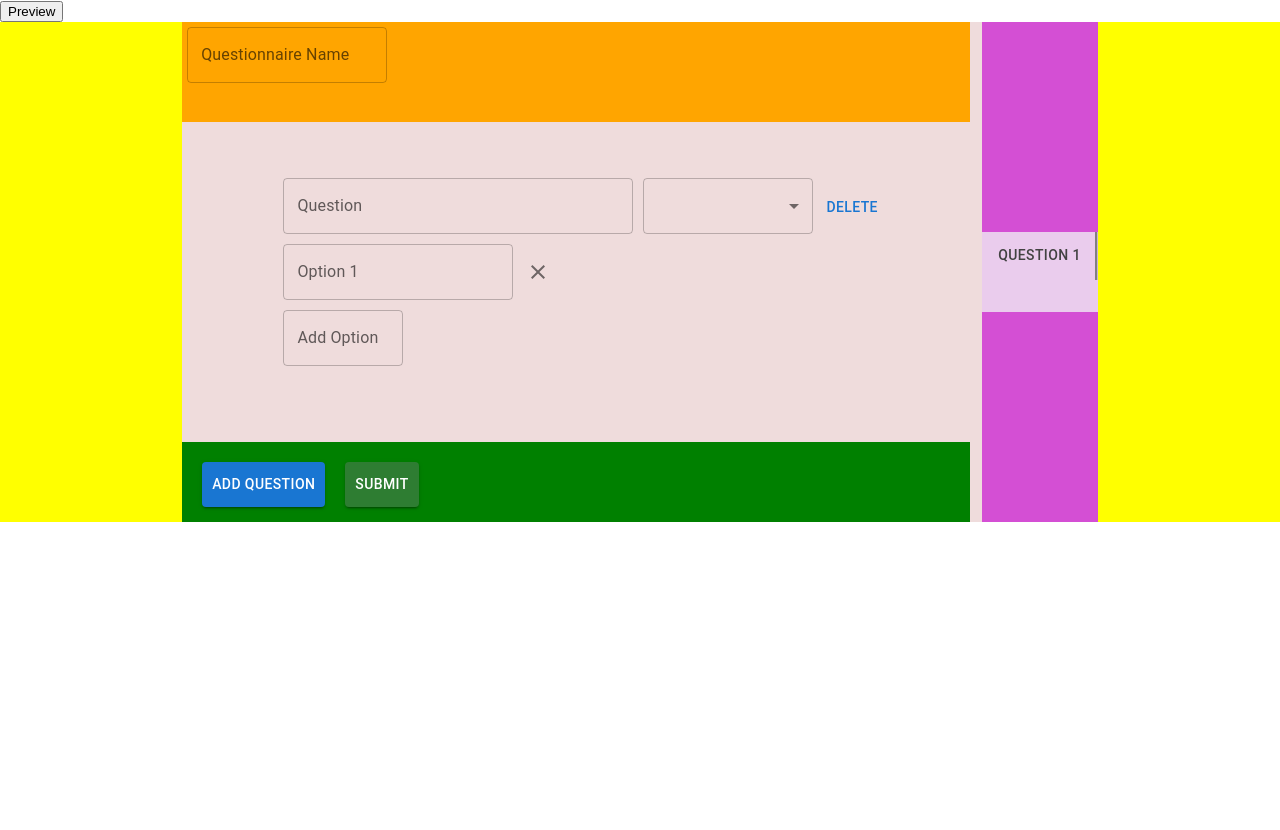
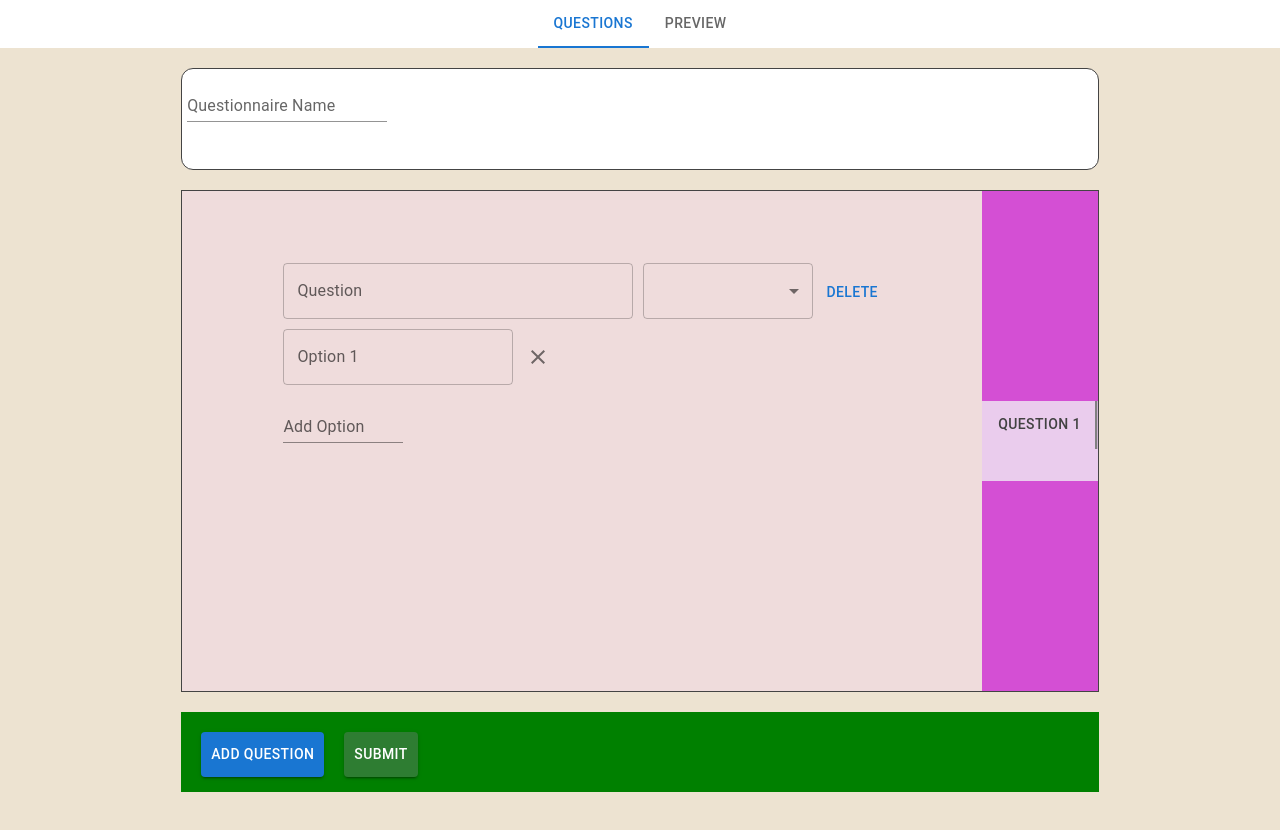
Before and after one commit to LeoHacopian/techo-researcher-portal, a React (Create React App) app: page / in a window 1280 px wide. Shown: the top 830 px of the page. Before the commit the page ends 800 px from the top, so only its background shows below. Built offline with nearby package versions, Linux system fonts and the light colour scheme.

Commit message:
makes final form layout

```diff
--- a/package.json
+++ b/package.json
@@ -6,8 +6,10 @@
   "dependencies": {
     "@emotion/react": "^11.10.6",
     "@emotion/styled": "^11.10.6",
+    "@material-ui/styles": "^4.11.5",
     "@mui/icons-material": "^5.11.16",
     "@mui/material": "^5.11.10",
+    "@mui/styles": "^5.12.0",
     "@testing-library/jest-dom": "^5.16.5",
     "@testing-library/react": "^13.4.0",
     "@testing-library/user-event": "^13.5.0",
@@ -16,6 +18,7 @@
     "react": "^18.2.0",
     "react-dom": "^18.2.0",
     "react-new-window": "^1.0.1",
+    "react-router-dom": "^6.10.0",
     "react-scripts": "5.0.1",
     "uuid": "^9.0.0",
     "web-vitals": "^2.1.4"
--- a/src/Components/App/App.js
+++ b/src/Components/App/App.js
@@ -1,13 +1,11 @@
+// App.js
+import QPortalNavbar from '../QPortalNavbar/QPortalNavbar';
 import './App.css';
-
-import QForm from '../qForm/qForm';
 
 function App() {
   return (
     <div className="App">
-
-      <QForm/>
-
+    <QPortalNavbar/>
     </div>
   );
 }
--- a/src/Components/GenericTabPanel/GenericTabPanel.js
+++ b/src/Components/GenericTabPanel/GenericTabPanel.js
@@ -68,7 +68,9 @@ function TabPanel(props) {
         </Box>
       )}
     </div>
+
   );
+
 }
 
 function a11yProps(index) {
--- /dev/null
+++ b/src/Components/Preview/Preview.js
@@ -0,0 +1,83 @@
+
+import React, { useState } from 'react';
+import Slider from '@mui/material/Slider';
+
+function Preview(props) {
+
+  const { questionsData } = props;
+
+  const [sliderValue, setSliderValue] = useState(0); // Initialize the slider value to 0
+
+  if (!questionsData || !questionsData.questions || !questionsData.questions.question.length) {
+    return <p>Empty questionnaire</p>;
+  }
+  return (
+    <div>
+      {questionsData.questions.question.map((question, index) => (
+        <div key={question.id}>
+          <div style={{ display: 'flex', flexDirection: 'row' }}>
+            <p style={{ marginRight: "8px" }}>Q{index + 1} </p>
+            <p>
+              {question.prompt
+                ? question.prompt
+                : <p style={{ fontWeight: "bold" }}>Missing field: prompt</p>}
+            </p>
+          </div>
+          {!question.type ? (
+            <span style={{ marginLeft: "28px", fontWeight: "bold"}}>Missing field: question type</span>
+          ) : (
+            <>
+              {question.type === "Checkbox" && (
+                <div style={{ marginLeft: "8px" }}>
+                  {question.answers.map((answer) => (
+                    <div key={answer.id}>
+                      <label>
+                        <input type="radio" value={answer.answer} />
+                        {answer.answer || <span style={{ color: 'red' }}>Empty answer field</span>}
+                      </label>
+                    </div>
+                  ))}
+                </div>
+
+              )}
+         {question.type === "Slider" && (
+  <>
+    {question.answers[0]?.answer && question.answers[1]?.answer ? (
+      <>
+        <div style={{ marginLeft: "30px", maxWidth: "220px" }}>
+          <Slider
+            value={sliderValue}
+            onChange={(e, newValue) => setSliderValue(Number(newValue))}
+            valueLabelDisplay="auto"
+            marks
+            min={Number(question.answers[0].answer)}
+            max={Number(question.answers[1].answer)}
+          />
+        </div>
+      </>
+    ) : (
+      <>
+        {!question.answers[0]?.answer && (
+          <span style={{ color: 'red' }}>Empty answer field: min value</span>
+        )}
+        {!question.answers[1]?.answer && (
+          <>
+          <br/>
+          <span style={{ color: 'red' }}>Empty answer field: max value</span>
+          <br/>
+          </>
+        )}
+      </>
+    )}
+  </>
+)}
+
+            </>
+          )}
+        </div>
+      ))}
+    </div>
+  );
+}
+
+export default Preview;
--- /dev/null
+++ b/src/Components/QPortalNavbar/QPortalNavbar.js
@@ -0,0 +1,30 @@
+import React, { useState } from 'react';
+import { Tabs, Tab, Box } from '@mui/material';
+import QForm from '../qForm/qForm'
+import Preview from '../Preview/Preview';
+
+function QPortalNavbar() {
+  const [value, setValue] = useState(0);
+  const [questionsData, setQuestionsData] = useState({});
+
+  const handleChange = (event, newValue) => {
+    setValue(newValue);
+  };
+
+  return (
+    <Box sx={{ width: '100%' }}>
+      <Tabs value={value} onChange={handleChange} aria-label="basic tabs example" centered>
+        <Tab label="Questions" />
+        <Tab label="Preview" />
+      </Tabs>
+      <Box hidden={value !== 0}>
+      <QForm questionsData={questionsData} setQuestionsData={setQuestionsData} />
+      </Box>
+      <Box hidden={value !== 1}>
+      <Preview questionsData={questionsData} />
+      </Box>
+    </Box>
+  );
+}
+
+export default QPortalNavbar;
--- a/src/Components/qForm/qForm.css
+++ b/src/Components/qForm/qForm.css
@@ -14,35 +14,54 @@
 
 
 .questionnaire-container {
-    display: flex;
-    justify-content: center;
-    background-color: yellow;
-    height: 100%;
+  display: flex;
+  position: relative;
+  flex-direction: column; /* this makes the container a column flex container */
+  justify-content: flex-start; /* aligns the content to the top of the container */
+  align-items: center; /* centers the content horizontally */
+  background-color: #EDE3D1;
+  min-height: 100vh; /* ensures the container takes up the full height of the viewport */
 
 }
 
-.qPortal{
+.qPortal {
     display: flex;
     flex-direction: column;
-}
+    height: 300px; /* Set a fixed height */
+    overflow-y: scroll; /* Add a scrollbar when needed */
+  }
+
+
 .wrapper {
     position: relative;
     background-color: #EDE3D1;
 }
 
+.tabContentWrapper{
+    background-color: white;
+    border: 1px solid #444;
+    margin-bottom: 20px;
+}
+
+.top-navbar {
+    position: relative;
+    top: 0px;
+    height: 100px;
+    background-color: white;
+    border-radius: 12px;
+    border: 1px solid #444;
+    margin-top: 20px;
+    margin-bottom: 20px;
+
+}
+
 .bottom-navbar {
-    position: absolute;
+    position: relative;
     background-color: green;
-    width: 86%;
     height: 80px;
     bottom: 0;
 }
 
-.top-navbar {
-    position: absolute;
-    top: 0px;
-    width: 86%;
-    height: 100px;
-    background-color: orange;
-
-}
+.options {
+    position: relative;
+  }
--- a/src/Components/qForm/qForm.js
+++ b/src/Components/qForm/qForm.js
@@ -3,22 +3,18 @@ import './qForm.css'
 import { IconButton, Button, MenuItem, Select, TextField } from "@mui/material";
 import ClearIcon from '@mui/icons-material/Clear';
 
-import React, { useState, useEffect, useRef } from 'react';
+import React, { useState, useEffect } from 'react';
 
 import { v4 as uuidv4 } from 'uuid';
 
 import axios from 'axios';
 
-import QuestionnaireTable from '../QuestionnaireTable/QuestionnaireTable';
 import GenericTabPanel from '../GenericTabPanel/GenericTabPanel';
 
-function QForm() {
+function QForm({ questionsData, setQuestionsData }) {
 
   const [questionnaireName, setQuestionnaireName] = useState('');
 
-  const [showTable, setShowTable] = useState(false);
-
-  const tableRef = useRef(null);
 
   const [questions, setQuestions] = useState({
     question: [
@@ -27,22 +23,11 @@ function QForm() {
   });
 
   useEffect(() => {
-    const handleClickOutside = (event) => {
-      if (tableRef.current && !tableRef.current.contains(event.target)) {
-        setShowTable(false);
-      }
-    };
+    const updatedQuestionsData = { ...questionsData, questions: { ...questions } };
+    setQuestionsData(updatedQuestionsData);
+    console.log(questionsData)
+  }, [questions, setQuestionsData]);
 
-    document.addEventListener('mousedown', handleClickOutside);
-
-    return () => {
-      document.removeEventListener('mousedown', handleClickOutside);
-    };
-  }, [tableRef]);
-
-  const toggleTable = () => {
-    setShowTable((prevState) => !prevState);
-  };
 
   const addQuestion = () => {
     setQuestions(prevState => ({
@@ -69,7 +54,28 @@ function QForm() {
         }
       })
     }));
+
   };
+
+  const handleSliderRangeError = (q) => {
+    if (q.type === "Slider" && q.answers[0].answer !== "" && q.answers[1].answer !== "") {
+      const minValue = q.answers[0].answer;
+      const maxValue = q.answers[1].answer;
+
+      if (isNaN(minValue) || isNaN(maxValue)) {
+        alert("Invalid slider data: input values must be numerical.");
+        return true;
+      }
+
+      if (Number(minValue) > Number(maxValue)) {
+        alert("Invalid slider data: minimum value is greater than maximum value.");
+        return true;
+      }
+    }
+    return false;
+  };
+
+
 
   const handleChangeInput = (id, index, event) => {
     const { name, value } = event.target;
@@ -78,6 +84,9 @@ function QForm() {
         if (name === 'prompt') {
           return { ...q, prompt: value };
         } else if (name === 'type') {
+          if (value === 'Slider') {
+            return { ...q, type: value, answers: [{ answer: '', id: uuidv4() }, { answer: '', id: uuidv4() }] };
+          }
           return { ...q, type: value };
         } else if (name.includes('answers')) {
           const updatedAnswers = q.answers.map((a, i) => {
@@ -86,30 +95,46 @@ function QForm() {
             }
             return a;
           });
-          return { ...q, answers: updatedAnswers };
+          const updatedQuestion = { ...q, answers: updatedAnswers };
+          if (!handleSliderRangeError(updatedQuestion)) {
+            return updatedQuestion; // return the updated question only if there was no error
+          }
         }
       }
       return q;
     });
     setQuestions({ question: updatedQuestions });
   };
+  const checkEmptyFields = () => {
+    const emptyFields = [];
+
+    questions.question.forEach((question, questionIndex) => {
+      if (question.prompt === '') {
+        emptyFields.push(`Question ${questionIndex + 1} - Prompt`);
+      }
+      if (question.type === '') {
+        emptyFields.push(`Question ${questionIndex + 1} - Type`);
+      }
+      question.answers.forEach((answer, answerIndex) => {
+        if (answer.answer === '') {
+          emptyFields.push(`Question ${questionIndex + 1} - Answer ${answerIndex + 1}`);
+        }
+      });
+    });
+
+    if (emptyFields.length > 0) {
+      const errorMessage = `The following fields are empty:\n${emptyFields.join('\n')}`;
+
+      alert(errorMessage);
+    } else {
+      alert('All fields have been filled.');
+    }
+  };
+
 
   const handleSubmit = () => {
-    if (questionnaireName.trim() === '') {
-      alert('Please enter questionnaire name');
-      return;
-    }
-    const isComplete = questions.question.every(
-      (question) =>
-        question.prompt.length > 0 &&
-        question.answers.length > 0 &&
-        question.type.length > 0
-    );
-    // If any field is missing a value, prevent submission
-    if (!isComplete) {
-      alert('Please fill out all fields');
-      return;
-    }
+
+    checkEmptyFields();
 
     const questionsWithoutId = questions.question.map(({ id, ...rest }) => rest);
     const questionnaire = {
@@ -147,7 +172,17 @@ function QForm() {
     });
 
     setQuestions({ question: values });
+
   }
+
+  const getLabel = (q, index) => {
+    if (q.type === "Slider") {
+      return index === 0 ? "Min" : "Max";
+    } else {
+      return `Option ${index + 1}`;
+    }
+  }
+
 
   const handleRemoveOption = (questionId, answerId) => {
     setQuestions(prevState => ({
@@ -162,34 +197,23 @@ function QForm() {
         }
       })
     }));
-  }
-
-
+  };
   return (
     <div>
-
-      <button onClick={toggleTable}>Preview</button>
-      {showTable && (
-        <div ref={tableRef}>
-          <QuestionnaireTable questions={questions.question} />
-        </div>
-      )}
-
-
       <div className="questionnaire-container">
-
         <div className="wrapper">
           <div className="top-navbar">
             <TextField
               style={{ width: "200px", margin: "5px" }}
               name="name"
+              variant="standard"
               type="text"
               label="Questionnaire Name"
               value={questionnaireName}
               onChange={(event) => setQuestionnaireName(event.target.value)}
             />
           </div>
-
+        <div className="tabContentWrapper">
           <GenericTabPanel content={questions.question.map((q, index) => ({
             label: `Question ${index + 1}`,
             content: (
@@ -210,42 +234,45 @@ function QForm() {
                   onChange={event => handleChangeInput(q.id, index, event)}
                 >
                   <MenuItem value={'Checkbox'}>Checkbox</MenuItem>
-                  <MenuItem value={'Radio Button'}>Radio Button</MenuItem>
-                  <MenuItem value={'Number Wheel'}>Number Wheel</MenuItem>
+                  <MenuItem value={'Slider'}>Slider</MenuItem>
                 </Select>
                 <Button onClick={() => handleRemoveFields(q.id)}>Delete</Button>
                 <form className="qPortal">
                   {q.answers.map((answer, index) => (
-                    <div style={{ display: 'flex', flexDirection: 'row' }}>
+                    <div className = "options" style={{ display: 'flex', flexDirection: 'row' }}>
                       <TextField
                         key={answer.id}
                         style={{ width: "230px", margin: "5px" }}
                         name={`answers[${index}]`}
                         type="text"
-                        label={`Option ${index + 1}`}
+                        label={getLabel(q, index)}
                         value={answer.answer}
                         onChange={event => handleChangeInput(q.id, index, event)}
                       />
+
                       <div style={{ alignSelf: "center" }}>
+                      {q.type !== "Slider" && (
                         <IconButton onClick={() => handleRemoveOption(q.id, answer.id)}>
                           <ClearIcon />
                         </IconButton>
+                         )}
                       </div>
                     </div>
                   ))}
+               {q.type !== "Slider" && (
                   <TextField
-                    style={{ width: "120px", margin: "5px" }}
-                    label="Add Option"
-                    onClick={() => addAnswer(q.id)}
+                  style={{ width: "120px", margin: "5px" }}
+                  label="Add Option"
+                  variant="standard"
+                  onClick={() => addAnswer(q.id)}
                   />
-
+                )}
                 </form>
               </>
             )
           }))} />
-
+            </div>
           <div className="bottom-navbar">
-
             <Button id="AddButton" variant="contained" onClick={addQuestion}>
               Add question
             </Button>
```
Also changed, not shown: src/Components/QuestionnaireTable/QuestionnaireTable.js (deleted, +0 -31 lines), src/Components/ViewQuestionnaires/ViewQuestionnaires.js (deleted, +0 -27 lines), src/Components/CustomButton/CustomButton.js (deleted), src/Components/QPortalNavbar/QPortalNavbar.css (added), 2 other files (tests, documents, lock files or other folders).
